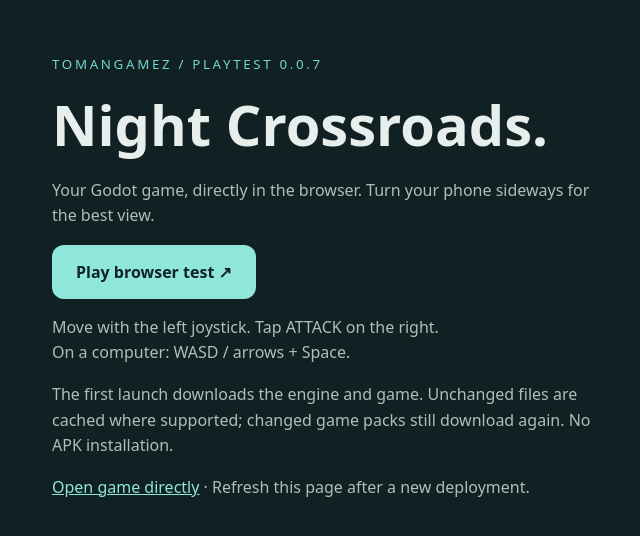
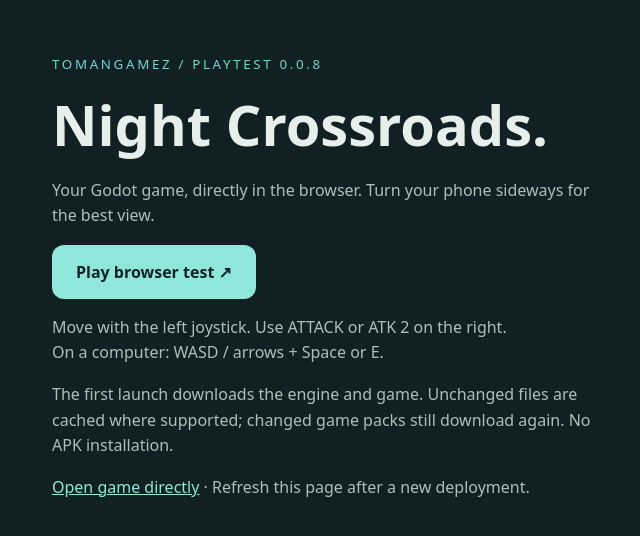
Before and after one commit to tomangamez-star/Godot-game-, a plain HTML site: page web/index.html in a window 1280 px wide. Shown: the part 116-652 px from the top of the page, without its empty margins (308-948 px from the left). Drawn offline with Linux system fonts and the light colour scheme.

Commit message:
Add files via upload

```diff
--- a/web/index.html
+++ b/web/index.html
@@ -12,11 +12,11 @@
 #exit{position:absolute;top:max(8px,env(safe-area-inset-top));right:12px;padding:8px 12px;background:#142b30d9;color:#fff;font-size:13px;z-index:2}
 </style>
 <main id="menu">
-<small>TOMANGAMEZ / PLAYTEST 0.0.7</small>
+<small>TOMANGAMEZ / PLAYTEST 0.0.8</small>
 <h1>Night Crossroads.</h1>
 <p>Your Godot game, directly in the browser. Turn your phone sideways for the best view.</p>
 <button id="play">Play browser test ↗</button>
-<p>Move with the left joystick. Tap ATTACK on the right.<br>On a computer: WASD / arrows + Space.</p>
+<p>Move with the left joystick. Use ATTACK or ATK 2 on the right.<br>On a computer: WASD / arrows + Space or E.</p>
 <p>The first launch downloads the engine and game. Unchanged files are cached where supported; changed game packs still download again. No APK installation.</p>
 <p><a href="game.html">Open game directly</a> · Refresh this page after a new deployment.</p>
 </main>
```
